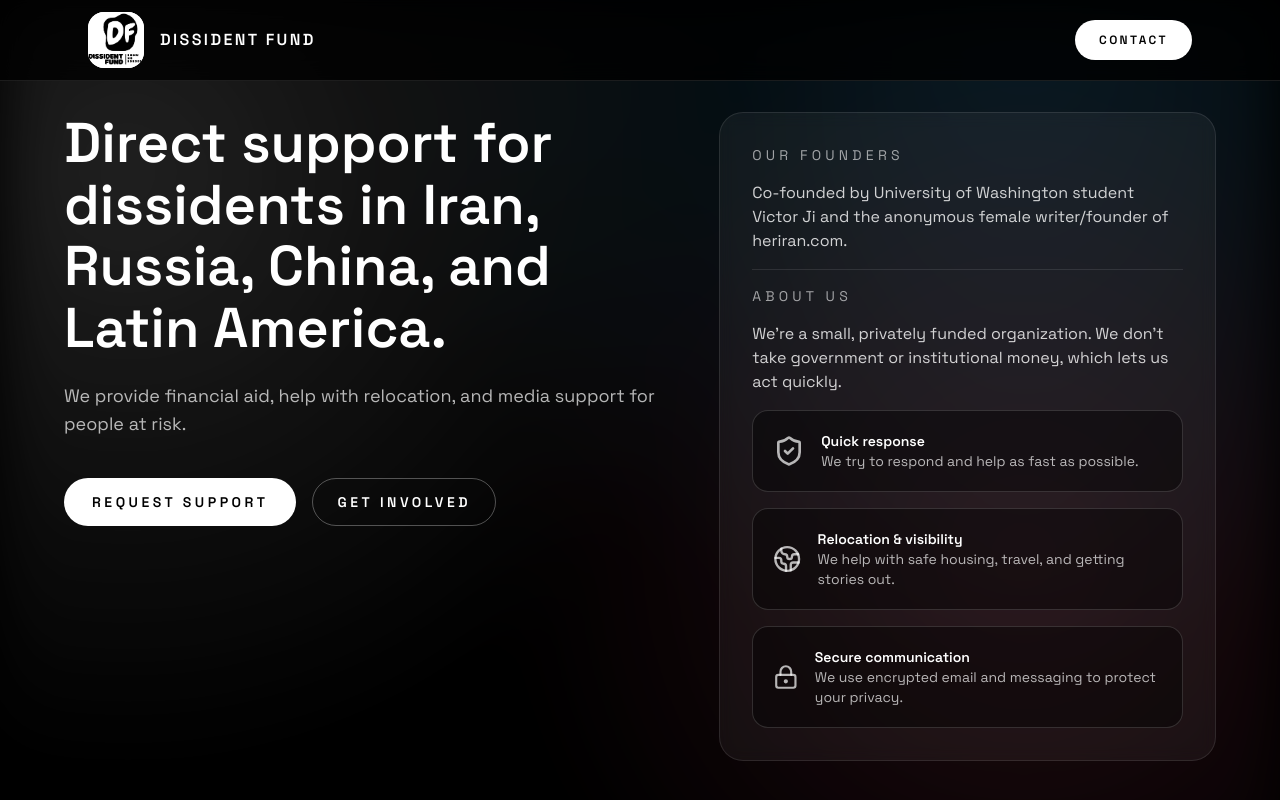
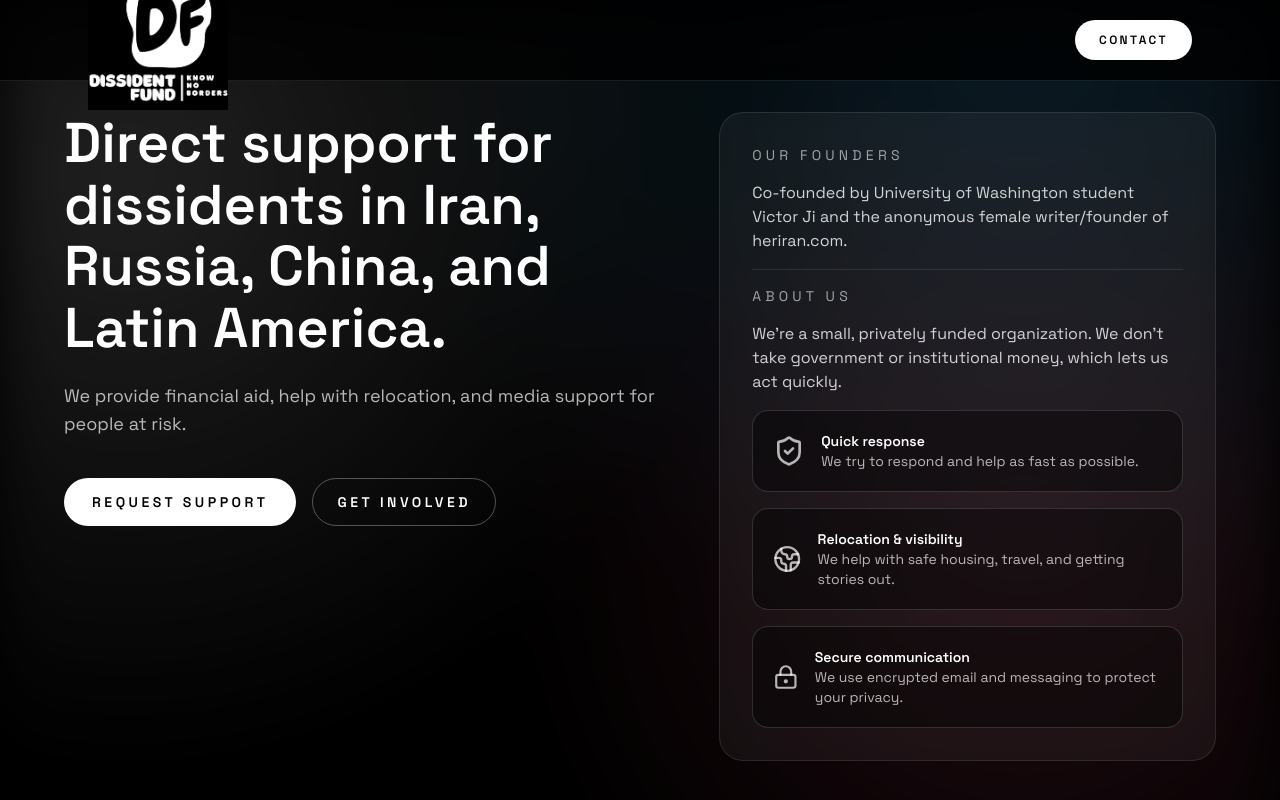
Before and after one commit to victormeoww/dissidentfundprod, a Next.js app: page / in a window 1280 px wide. Shown: the top 800 px of the page. Built offline with nearby package versions, Linux system fonts and the light colour scheme.

Commit message:
fix: Invert logo colors, remove white bg container, make bigger, remove text

```diff
--- a/src/components/footer.tsx
+++ b/src/components/footer.tsx
@@ -5,22 +5,20 @@ export function SiteFooter() {
   return (
     <footer className="border-t border-white/10 bg-black px-6 py-16 text-sm text-white/70">
       <div className="mx-auto flex w-full max-w-6xl flex-col items-center gap-8 text-center">
-        <div className="relative size-24 rounded-2xl overflow-hidden bg-white">
-          <Image
-            src="/logo.png"
-            alt="Dissident Fund"
-            width={96}
-            height={96}
-            className="object-contain"
-          />
-        </div>
+        <Image
+          src="/logo.png"
+          alt="Dissident Fund"
+          width={180}
+          height={180}
+          style={{ filter: "invert(1)" }}
+        />
         <Button
           asChild
           className="text-white underline decoration-dotted underline-offset-4 hover:text-white/80 bg-transparent border-none p-0 h-auto font-normal text-sm"
         >
           <a href="mailto:victor@meowmemes.org">Contact us</a>
         </Button>
-        <p>© 2025 Dissident Fund · Know No Borders</p>
+        <p>© 2025 Dissident Fund</p>
       </div>
     </footer>
   );
--- a/src/components/header.tsx
+++ b/src/components/header.tsx
@@ -7,19 +7,15 @@ export function SiteHeader() {
   return (
     <header className="fixed top-0 left-0 right-0 z-50 bg-black/80 backdrop-blur-md border-b border-white/10">
       <div className="mx-auto flex h-20 max-w-6xl items-center justify-between px-6">
-        <a href="#top" className="flex items-center gap-4">
-          <div className="relative size-14 rounded-2xl overflow-hidden bg-white">
-            <Image
-              src="/logo.png"
-              alt="Dissident Fund"
-              width={56}
-              height={56}
-              className="object-contain"
-            />
-          </div>
-          <span className="text-base font-semibold uppercase tracking-[0.15em] text-white hidden sm:block">
-            Dissident Fund
-          </span>
+        <a href="#top" className="flex items-center">
+          <Image
+            src="/logo.png"
+            alt="Dissident Fund"
+            width={140}
+            height={140}
+            className="invert brightness-0 invert"
+            style={{ filter: "invert(1)" }}
+          />
         </a>
         <Button
           asChild
```
